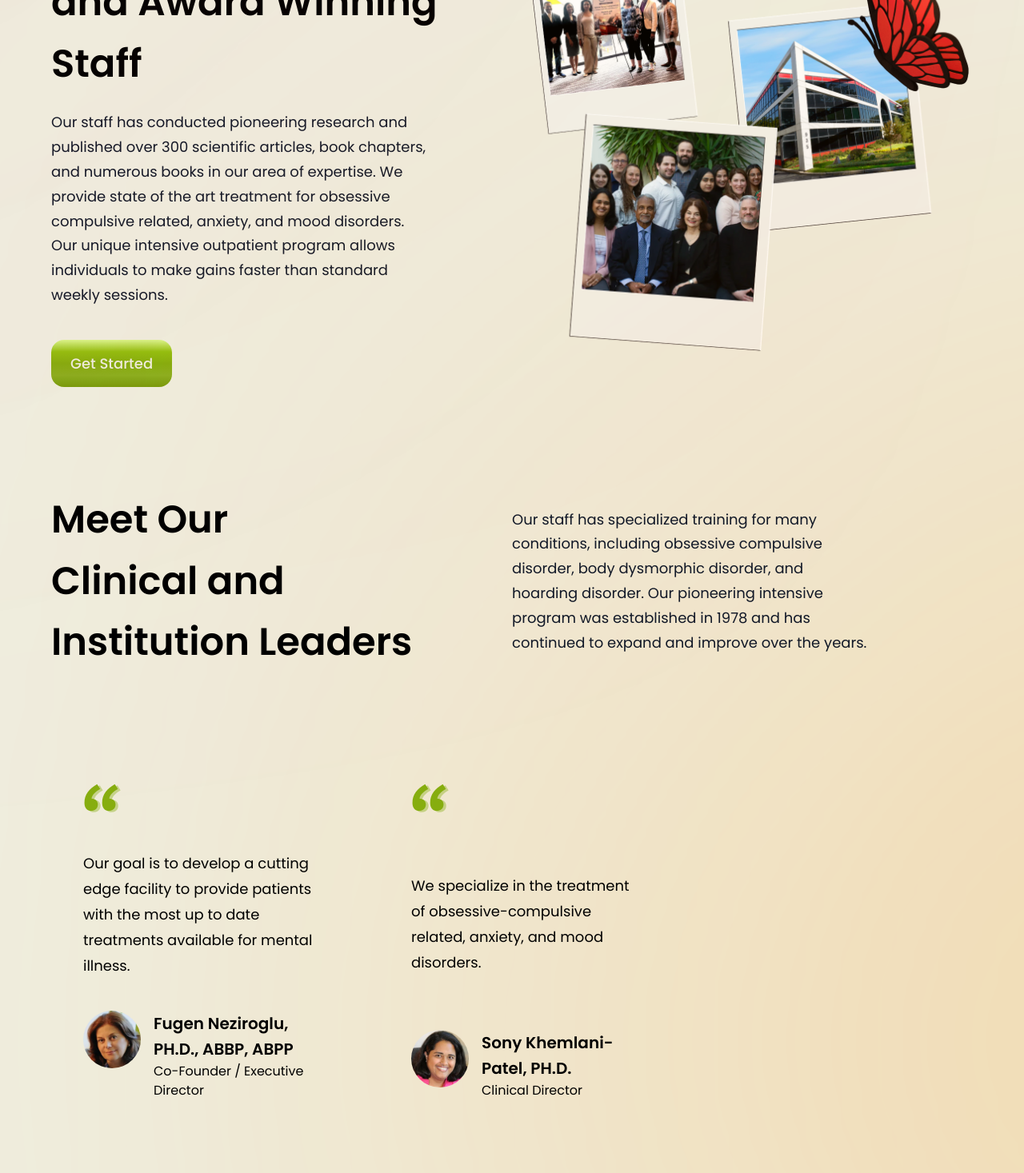
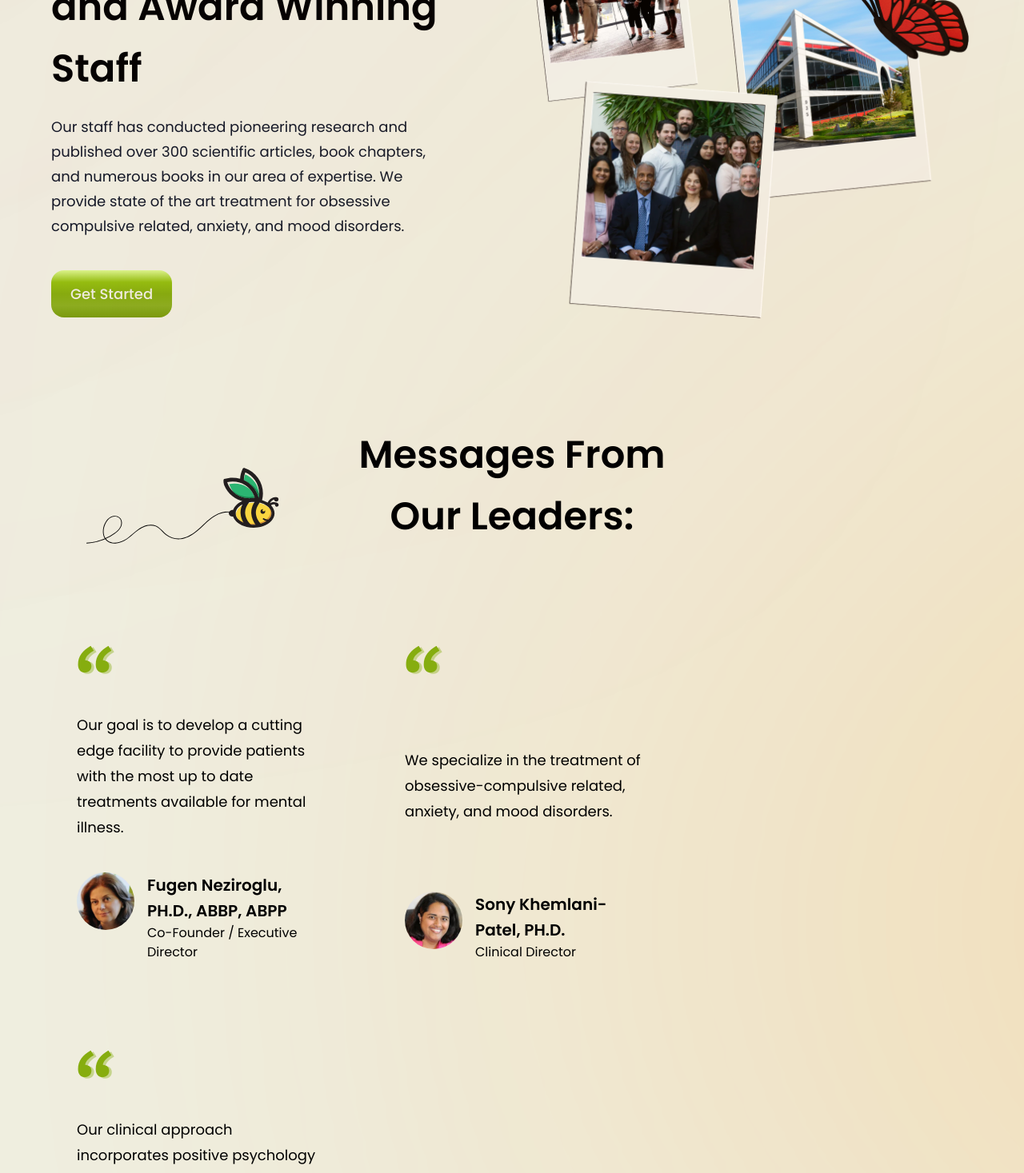
Before and after one commit to joeoverflowcode/bio_behavioral_institute, a React (Vite) app: page / in a window 1280 px wide. Shown: the part 2360-3827 px from the top of the page at 80% size. Built offline with nearby package versions, Linux system fonts and the light colour scheme.

Commit message:
added: testimonials

```diff
--- a/src/components/Facility.jsx
+++ b/src/components/Facility.jsx
@@ -11,7 +11,7 @@ const Facility = () => (
           and Award Winning Staff
         </h2>
         <p className={`${styles.paragraph} max-w-[470px] mt-5`}>
-          Our staff has conducted pioneering research and published over 300 scientific articles, book chapters, and numerous books in our area of expertise. We provide state of the art treatment for obsessive compulsive related, anxiety, and mood disorders.  Our unique intensive outpatient program allows individuals to make gains faster than standard weekly sessions.
+          Our staff has conducted pioneering research and published over 300 scientific articles, book chapters, and numerous books in our area of expertise. We provide state of the art treatment for obsessive compulsive related, anxiety, and mood disorders.
            </p>
           <Button styles='mt-10'/>
       </div>
--- a/src/components/Feedback.jsx
+++ b/src/components/Feedback.jsx
@@ -3,7 +3,7 @@ import { quotes } from '../assets'
 
 const Feedback = ({content, name, title, img}) => {
   return (
-    <div className='flex  flex-col justify-between px-10 py-12 rounded-[20px] max-w-[370px] md:mr-10 sm:mr-5 mr-0 my-5 feedback-card hover:text-white'>
+    <div className='flex flex-col justify-between px-8 py-8 rounded-[20px] max-w-[370px] md:mr-10 sm:mr-5 mr-0 my-5 feedback-card hover:text-white'>
         <img src={quotes} alt='double_quotes' className='w-[50px] h-[50px] object-contain' />
         <p className='font-poppins font-normal text-[18px] leading-[32px] my-10'>{content}</p>
 
--- a/src/components/Testimonials.jsx
+++ b/src/components/Testimonials.jsx
@@ -2,25 +2,28 @@ import React from 'react'
 import styles from '../styles'
 import FeedBack from './Feedback'
 import { feedback } from '../constants'
+import beefloat from '../assets/beefloat.svg'
 
 
 const Testimonials = () => (
   <section id="clients" className={`${styles.paddingY} ${styles.flexCenter} flex-col relative`}>
     {/* TODO */}
-    <div className='absolute z-[0] w-[60%] h-[60%] -right-[50%] rounded-full orange__gradient'/>
+    <div className='absolute z-[0] w-[60%] h-[60%] -right-[65%] rounded-full orange__gradient'/>
 
-    <div className='w-full flex justify-between items-center md:flex-row flex-col sm:mb-16 mb-6 relative z-[1]'>
+    <div className='w-full flex md:justify-center md:flex-row  sm:mb-16 mb-6 relative z-[1] text-center'>
+      <img src={beefloat} alt='beefloat' className='w-[200px] left-0 md:w-[250px] h-[100px] md:absolute md:left-10 md:bottom-0' />
 
-      <h1 className={styles.heading2}>
-      Meet Our <br className='sm:block hidden'/>
-      Clinical and <br className='sm:block hidden'/> Institution Leaders
+      <h1 className={`${styles.heading2} w-[400px]`}   >
+      Messages From <br className=''/>
+      Our Leaders:
+      {/* <img src={beefloat} alt='beefloat' className='sm:hidden block w-[250px] h-[100px] ' /> */}
       </h1>
 
-      <div className='w-full md:mt-0 mt-6'>
+      {/* <div className='w-full md:mt-0 mt-6'>
         <p className={`${styles.paragraph} text-left max-w-[450px]`}>
-        Our staff has specialized training for many conditions, including obsessive compulsive disorder,  body dysmorphic disorder, and hoarding disorder. Our pioneering intensive program was established in 1978 and has continued to expand and improve over the years.
+        Our staff has specialized training for many conditions. - Our pioneering intensive program was established in 1978 and has continued to expand and improve over the years.
         </p>
-      </div>
+      </div> */}
     </div>
 
     <div className='flex flex-wrap sm:justify-start justify-center w-full feedback-container relative z-[1]'>
```
Also changed, not shown: src/assets/beefloat.svg (added).
